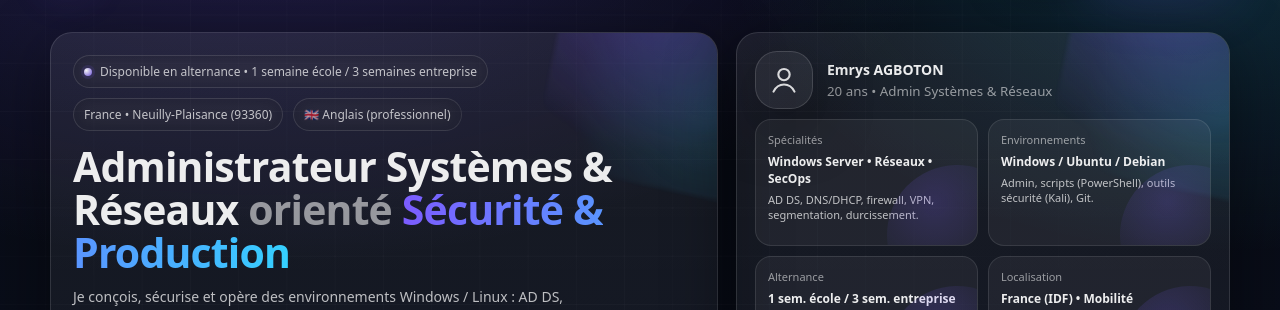
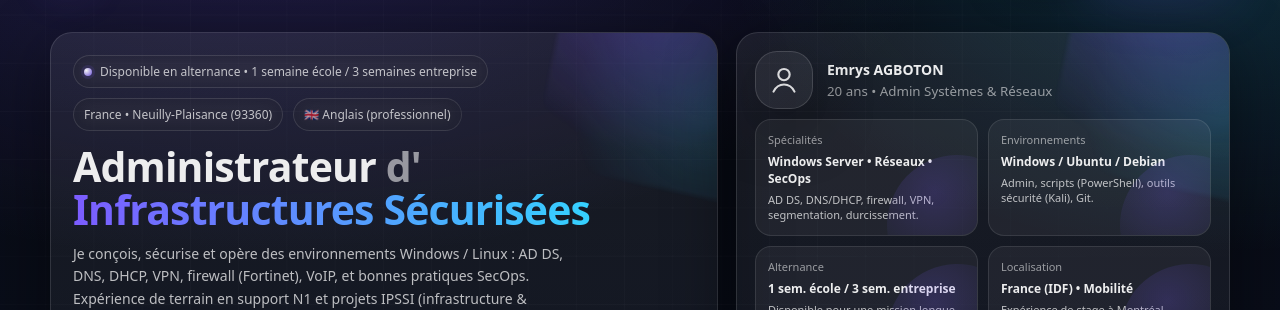
Before and after one commit to Emryss0/Portfolio, a plain HTML site: page index.html in a window 1280 px wide. Shown: the part 76-386 px from the top of the page. Drawn offline with Linux system fonts and the light colour scheme.

Commit message:
Update index.html

```diff
--- a/index.html
+++ b/index.html
@@ -121,8 +121,8 @@
               </div>
 
               <h1>
-                Administrateur Systèmes & Réseaux
-                <span style="color: rgba(255, 255, 255, 0.55); font-weight: 600">orienté</span>
+                Administrateur
+                <span style="color: rgba(255, 255, 255, 0.55); font-weight: 600">d'</span>
                 <span
                   style="
                     background: linear-gradient(90deg, var(--accent), var(--accent2));
@@ -132,7 +132,7 @@
                     font-weight: 800;
                   "
                 >
-                  Sécurité & Production
+                  Infrastructures Sécurisées
                 </span>
               </h1>
 
```
